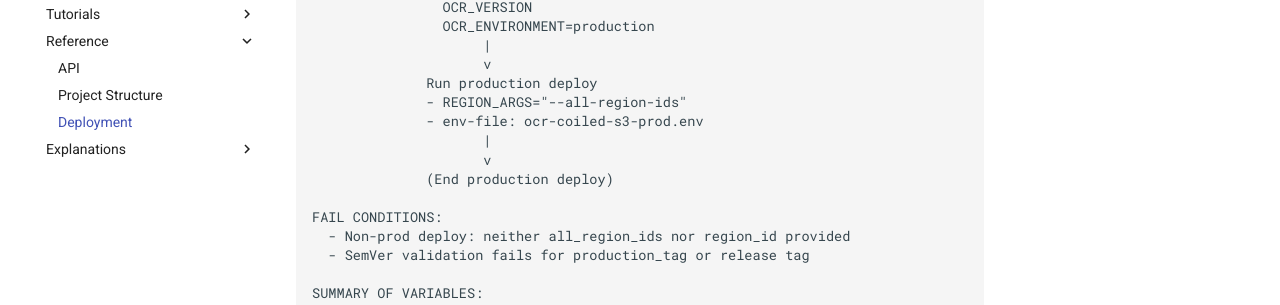
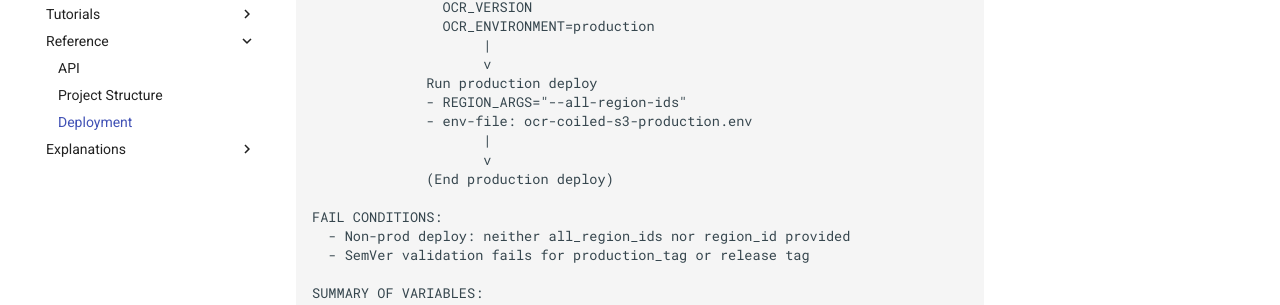
Before and after one commit to carbonplan/ocr, an MkDocs documentation site: the page built from docs/reference/deployment.md, in a window 1280 px wide and 900 px high, scrolled down 1674 px. Shown: the part 148-453 px from the top of the window. Built offline with MkDocs 1.6.1 and Material for MkDocs 9.7.7, drawn with Linux system fonts in a browser that asks for light colours; comment, search, counter and statistics services are not loaded.

```diff
--- a/docs/reference/deployment.md
+++ b/docs/reference/deployment.md
@@ -87,7 +87,7 @@
                      v
               Run production deploy
               - REGION_ARGS="--all-region-ids"
-              - env-file: ocr-coiled-s3-prod.env
+              - env-file: ocr-coiled-s3-production.env
                      |
                      v
               (End production deploy)
```
Also changed, not shown: 4 other files.
